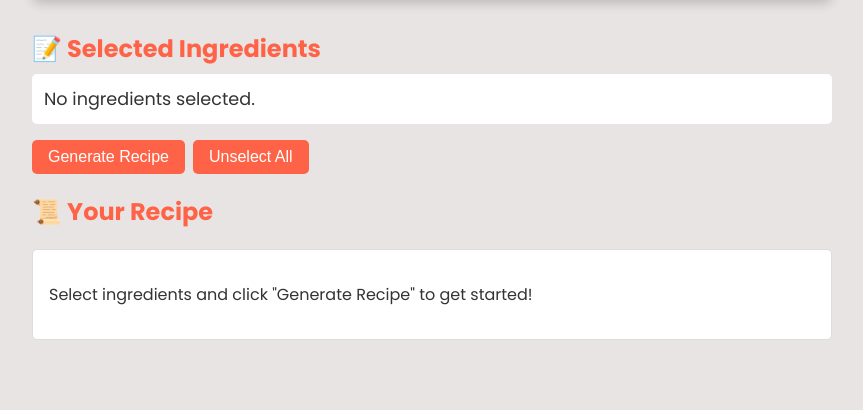
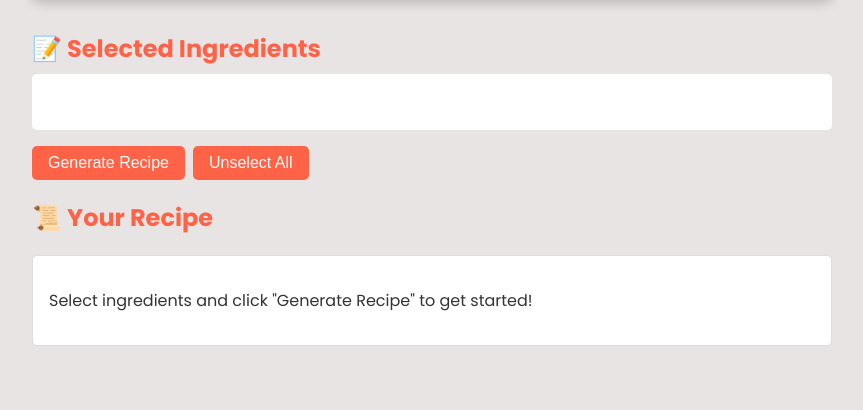
Before and after one commit to quangshuynh/AI-Cooking-Assistant, a Flask app: page / in a window 1280 px wide. Shown: the part 1435-1845 px from the top of the page, without its empty margins (208-1071 px from the left). Before the commit the page ends 1774 px from the top, so only its background shows below. Run offline with Flask 2, Linux system fonts and the light colour scheme; parts of the project's set-up code (start-up, migrations or seed data) failed here and were passed over.

Commit message:
feat: Improve ingredient selection with theme-aware UI and removable buttons

```diff
--- a/flask-server/static/styles/script.js
+++ b/flask-server/static/styles/script.js
@@ -182,48 +182,29 @@ function filterIngredients() {
 }
 
 function handleSuggestionClick(suggestion) {
-    // Show all categories temporarily to ensure we can find the ingredient
-    Object.keys(categories).forEach(categoryId => {
-        const category = document.getElementById(categoryId);
-        if (category) {
-            category.style.display = 'flex';
-            category.querySelectorAll('.ingredient-item').forEach(item => {
-                item.style.display = 'block';
-            });
-        }
-    });
+    // Show all categories temporarily
+    showAllCategories();
 
-    // Find the ingredient
-    let found = false;
-    document.querySelectorAll('.ingredient-item').forEach(item => {
-        if (item.textContent.toLowerCase() === suggestion.toLowerCase()) {
-            found = true;
-            if (!item.classList.contains('disabled')) {
-                // Select the ingredient
-                item.classList.add('selected');
+    // Find and select the ingredient
+    const ingredient = findIngredientElement(suggestion);
+    if (ingredient && !ingredient.classList.contains('disabled')) {
+        selectIngredient(ingredient);
 
         // Make sure its category is visible
-                const categoryList = item.parentElement;
+        const categoryList = ingredient.parentElement;
         if (categoryList) {
             categoryList.style.display = 'flex';
         }
 
         // Scroll to the ingredient
-                item.scrollIntoView({ behavior: 'smooth', block: 'center' });
+        ingredient.scrollIntoView({ behavior: 'smooth', block: 'center' });
+    }
 
-                // Update the display
-                updateSelectedIngredientsDisplay();
-            }
-        }
-    });
-
-    // Hide suggestions
+    // Hide suggestions and reapply filters
     searchSuggestionsContainer.style.display = 'none';
-
-    // Reapply filters
     filterIngredients();
 
-    return found;
+    return !!ingredient;
 }
 
 async function handleIngredientSearch(event) {
@@ -297,12 +278,21 @@ document.querySelectorAll('.ingredient-item').forEach(item => {
 function updateSelectedIngredientsDisplay() {
     const selectedIngredients = Array.from(document.querySelectorAll('.ingredient-item.selected'))
         .map(item => item.textContent);
-    const selectedIngredientsDisplay = document.getElementById('selected-ingredients-display');
+    const container = document.getElementById('selected-ingredients-container');
 
     if (selectedIngredients.length > 0) {
-        selectedIngredientsDisplay.innerHTML = `<p>${selectedIngredients.join(', ')}</p>`;
+        container.innerHTML = selectedIngredients.map(ingredient =>
+            `<button class="selected-ingredient-button" onclick="removeIngredient('${ingredient}')">${ingredient}</button>`
+        ).join('');
     } else {
-        selectedIngredientsDisplay.innerHTML = `<p>No ingredients selected.</p>`;
+        container.innerHTML = '';
+    }
+}
+
+function removeIngredient(ingredientName) {
+    const ingredient = findIngredientElement(ingredientName);
+    if (ingredient) {
+        deselectIngredient(ingredient);
     }
 }
 
--- a/flask-server/static/styles/styles.css
+++ b/flask-server/static/styles/styles.css
@@ -372,13 +372,41 @@ button.generate-btn:disabled {
 .suggestion-item {
     padding: 8px 12px;
     cursor: pointer;
-    transition: background-color 0.2s;
+    transition: all 0.2s;
+    background-color: var(--card-bg);
+    color: var(--text-color);
 }
 
 .suggestion-item:hover,
 .suggestion-item.highlighted {
-    background-color: #fff0ee;
+    background-color: var(--hover-bg);
     color: #ff6347;
+}
+
+.selected-ingredient-button {
+    background-color: var(--card-bg);
+    color: var(--text-color);
+    padding: 0.5rem 1rem;
+    border: 1px solid var(--border-color);
+    border-radius: 5px;
+    cursor: pointer;
+    transition: all 0.3s;
+    margin: 0.25rem;
+}
+
+.selected-ingredient-button:hover {
+    background-color: #ff6347;
+    color: white;
+}
+
+.selected-ingredients-container {
+    display: flex;
+    flex-wrap: wrap;
+    gap: 0.5rem;
+    margin-bottom: 1rem;
+    padding: 0.5rem;
+    background-color: var(--card-bg);
+    border-radius: 5px;
 }
 
 /* Scrollbar styling for suggestions */
--- a/flask-server/templates/index.html
+++ b/flask-server/templates/index.html
@@ -251,7 +251,7 @@
         <div class="section" id="selected-ingredients-section">
             <h2>📝 Selected Ingredients</h2>
             <div id="selected-ingredients-display">
-                <p>No ingredients selected.</p>
+                <div class="selected-ingredients-container" id="selected-ingredients-container"></div>
             </div>
         </div>
 
```
Lines whose indentation alone changed are shown as unchanged.
